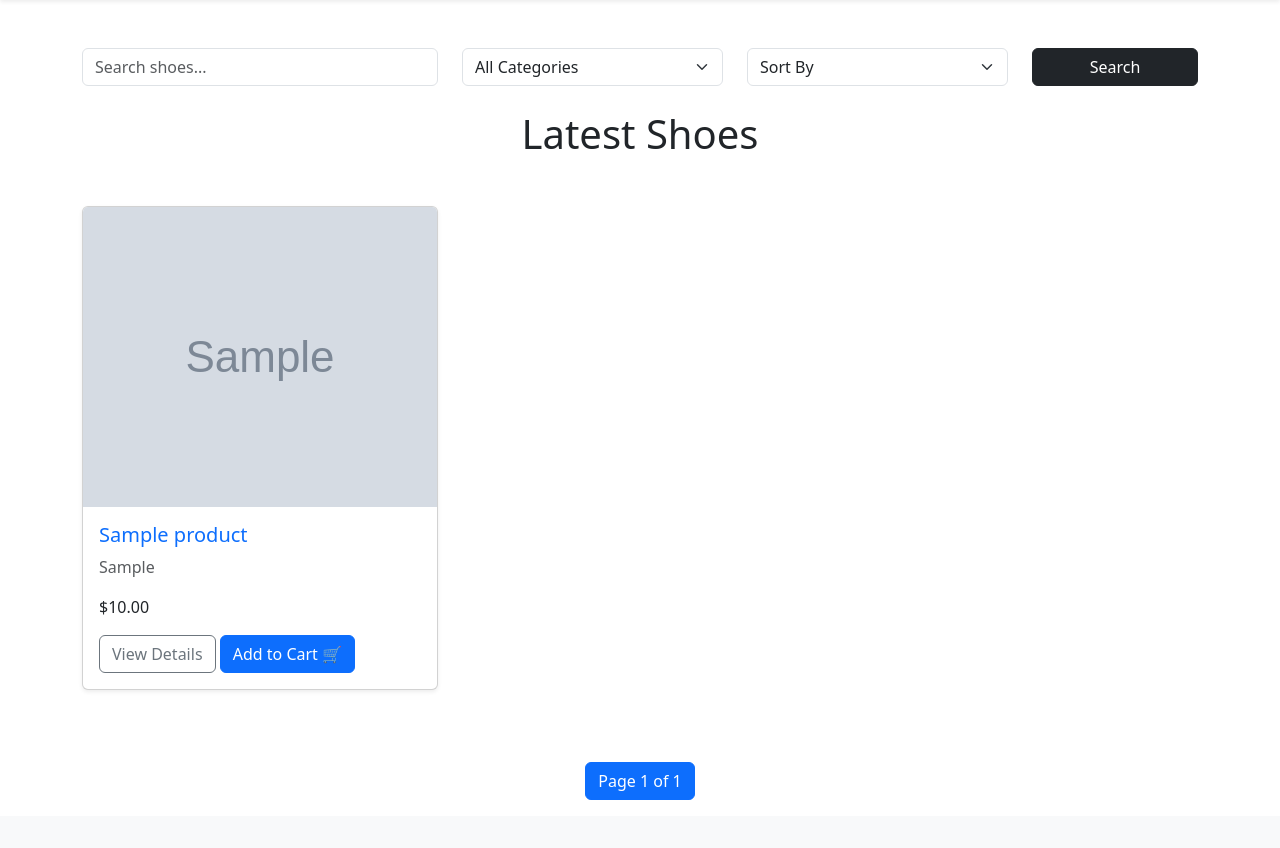
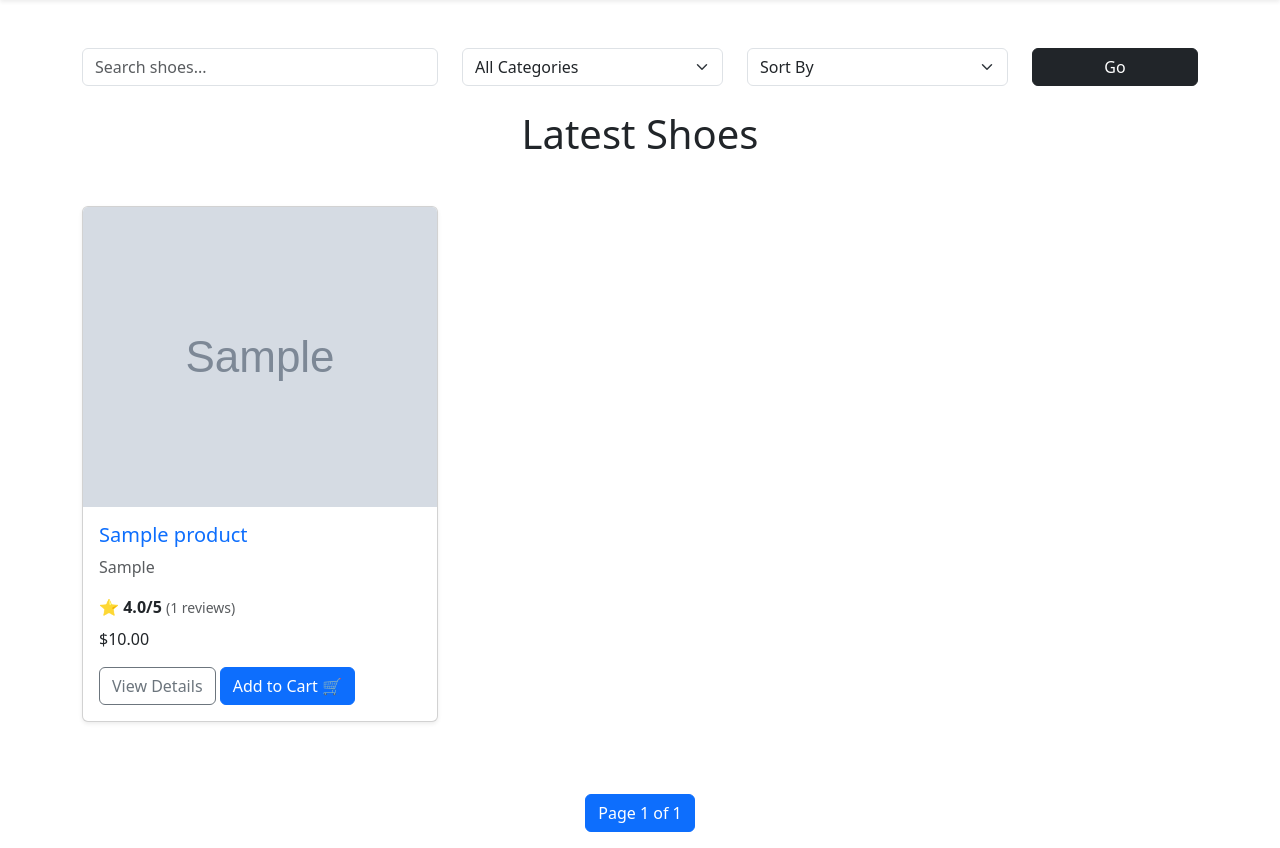
Before and after one commit to eleonora2687/shoe-store, a Django app: page / in a window 1280 px wide. Shown: the part 56-904 px from the top of the page. Before the commit the page ends 856 px from the top, so only its background shows below. Run offline with Django 5.2, Linux system fonts and the light colour scheme; tables that the repository leaves empty hold one stand-in row (values such as "Sample post"); grey boxes marked "Sample" are stand-in pictures.

Commit message:
Add average product ratings and review counts

```diff
--- a/products/models.py
+++ b/products/models.py
@@ -1,5 +1,6 @@
 from django.db import models # type: ignore
 from django.contrib.auth.models import User
+from django.db.models import Avg
 
 class Category(models.Model):
     name = models.CharField(max_length=100)
@@ -25,7 +26,13 @@ class Product(models.Model):
     def __str__(self):
         return self.name
 
-from django.contrib.auth.models import User
+    def average_rating(self):
+
+        avg = self.reviews.aggregate(
+            Avg('rating')
+        )['rating__avg']
+
+        return round(avg, 1) if avg else 0
 
 class Review(models.Model):
 
--- a/products/templates/products/product_list.html
+++ b/products/templates/products/product_list.html
@@ -113,7 +113,7 @@ Home
         <div class="col-md-2">
 
             <button class="btn btn-dark w-100">
-                Search
+                Go
             </button>
 
         </div>
@@ -158,10 +158,26 @@ Home
 
                 </h5>
 
+
                 <p class="text-muted">
                     {{ product.brand }}
                 </p>
 
+<div class="mb-2">
+
+    <span class="text-warning">
+        ⭐
+    </span>
+
+    <strong>
+        {{ product.average_rating }}/5
+    </strong>
+
+    <small class="text-muted">
+        ({{ product.reviews.count }} reviews)
+    </small>
+
+</div>
                 <p>
                     ${{ product.price }}
                 </p>
```
